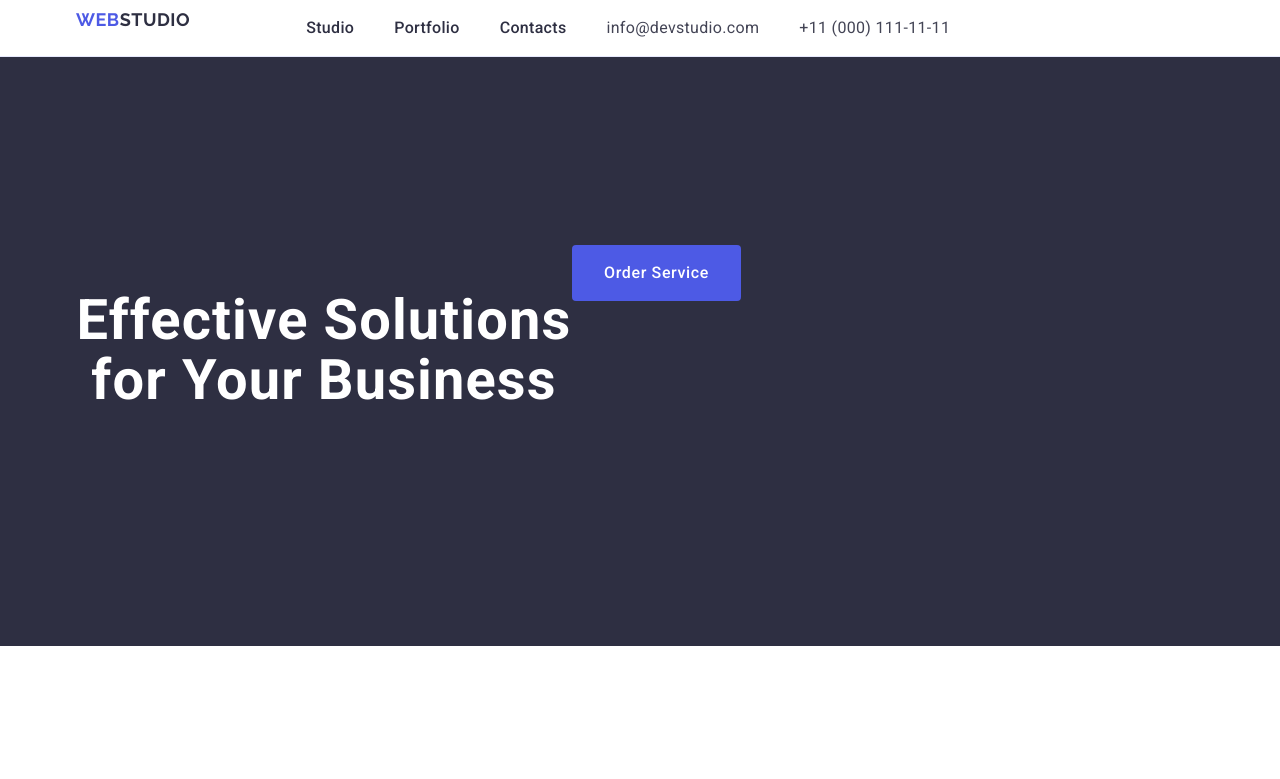
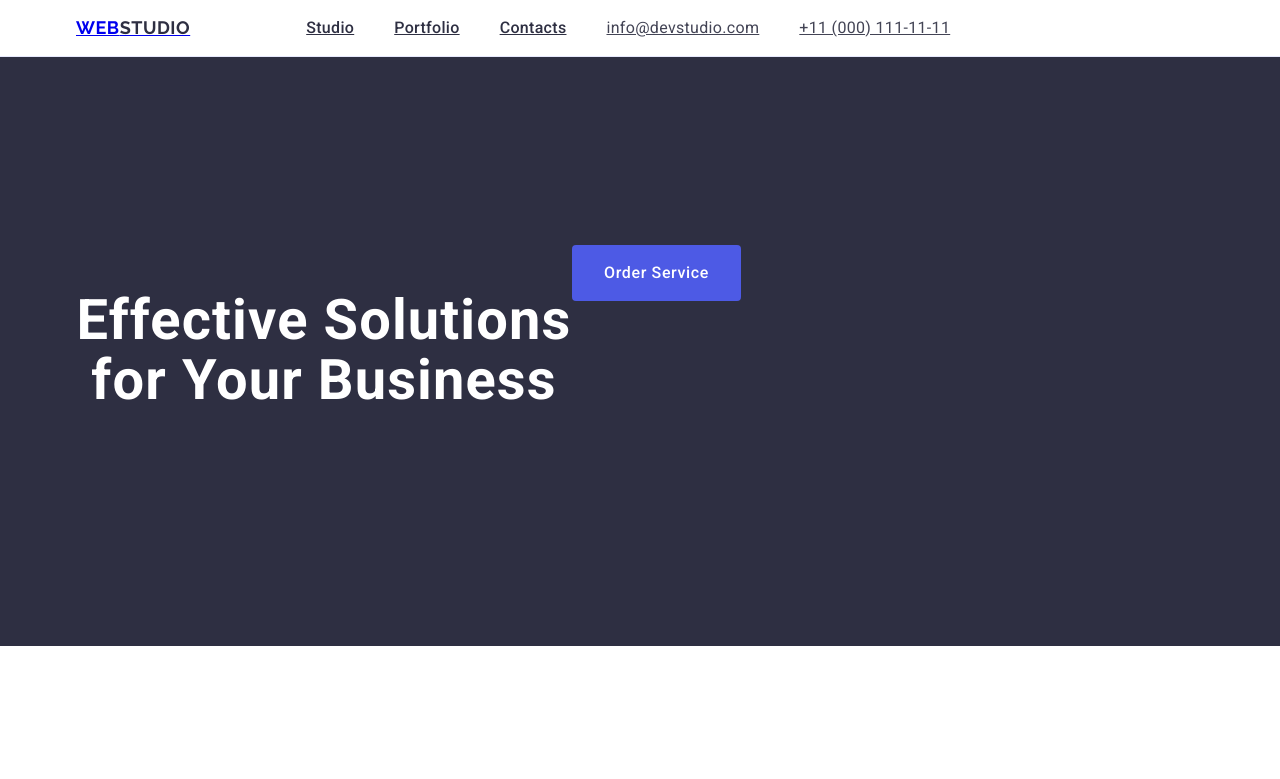
Before and after one commit to VladislavVik1/goit-markup-hw-02, a plain HTML site: page index.html in a window 1280 px wide. Shown: the top 779 px of the page. Drawn offline with nearby package versions, Linux system fonts and the light colour scheme.

Commit message:
add intial files

```diff
--- a/css/style.css
+++ b/css/style.css
@@ -12,8 +12,6 @@ body {
     margin-right: 76px;
     letter-spacing: 0.03em;
     text-transform: uppercase;
-    color: #4d5ae5;
-    margin-bottom: 16px;
     display: inline-block;
 }
 
@@ -130,12 +128,6 @@ body {
     width: calc((100% - 48px) / 3);
 }
 
-.listsec {
-    background-color: #FFFFFF;
-    width: calc((100%-72px)/4);
-    border-radius: 0px 0px 4px 4px;
-    flex-basis: calc((100% - 72px) / 4);
-}
 .section{
     padding: 120px 0;
 }
@@ -179,9 +171,6 @@ body {
     line-height: 1.5
 }
 
-a {
-    text-decoration: none;
-}
 
 ul {
     list-style: none;
@@ -224,6 +213,12 @@ border-bottom: 1px solid #e7e9fc
     gap: 24px;
     padding: 0;
 }
+.listsec {
+    background-color: #FFFFFF;
+    width: calc((100%-72px)/4);
+    border-radius: 0px 0px 4px 4px;
+    flex-basis: calc((100% - 72px) / 4);
+}
 .forname{
     padding: 32px 0;
 }
```
